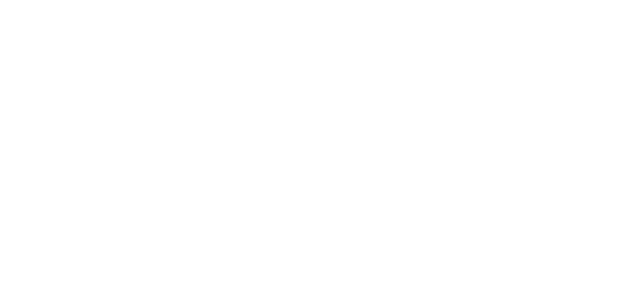
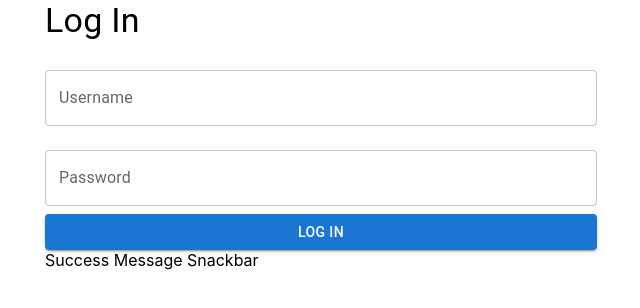
Before and after one commit to IanKlein6/CAP-Track, a React (Create React App) app in the folder frontend/myapp/: page /login in a window 1280 px wide. Before the commit this address had no page. Shown: the top 308 px of the page, without its empty margins (319-959 px from the left). Built offline with nearby package versions, Linux system fonts and the light colour scheme.

Commit message:
created login, dashboard, profile,

```diff
--- a/frontend/myapp/src/App.js
+++ b/frontend/myapp/src/App.js
@@ -3,7 +3,9 @@
 import { BrowserRouter as Router, Routes, Route } from 'react-router-dom';
 import HomeTestPage from './pages/HomeTestPage';
 import UserSignUp from './pages/UserSignUp';
-import LogInTest from './pages/LogInTest';
+import LogInTest from './pages/LoginTest';
+import Dashboard from './pages/DashboardPage';
+import Profile from './pages/ProfilePage';
 
 // Import other pages as needed
 
@@ -13,7 +15,9 @@
       <Routes>
         <Route path="/test" element={<HomeTestPage />} />
         <Route path="/signup" element={<UserSignUp />} />
-        <Route path="/logintest" element={<LogInTest />} />
+        <Route path="/login" element={<LogInTest />} />
+        <Route path="dashboard" element={<Dashboard />} />
+        <Route path="profile" element={<Profile />} />
         {/* Define other routes as needed */}
       </Routes>
     </Router>
--- a/frontend/myapp/src/pages/DashboardPage.js
+++ b/frontend/myapp/src/pages/DashboardPage.js
@@ -0,0 +1,31 @@
+import React from 'react';
+import { Button, Container, Typography } from '@mui/material';
+import { useNavigate } from 'react-router-dom';
+
+function Dashboard() {
+    const navigate = useNavigate();
+
+    const goToProfile = () => {
+        navigate('/profile'); // Update this path to match your profile page route
+    };
+
+    const goToForums = () => {
+        navigate('/forums'); // Update this path to match your forums page route
+    };
+
+    return (
+        <Container maxWidth="sm">
+            <Typography variant="h4" component="h1" gutterBottom>
+                Dashboard
+            </Typography>
+            <Button variant="contained" color="primary" onClick={goToProfile} fullWidth style={{ marginBottom: '10px' }}>
+                Go to Profile
+            </Button>
+            <Button variant="contained" color="secondary" onClick={goToForums} fullWidth>
+                Go to Forums
+            </Button>
+        </Container>
+    );
+}
+
+export default Dashboard;
--- /dev/null
+++ b/frontend/myapp/src/pages/LoginTest.js
@@ -0,0 +1,83 @@
+import React, { useState } from 'react';
+import { TextField, Button, Container, Typography, Snackbar } from '@mui/material';
+import axios from 'axios';
+
+function LogInTest() {
+    const [loginData, setLoginData] = useState({
+        username: '',
+        password: '',
+    });
+    const [openSnackbar, setOpenSnackbar] = useState(false);
+
+    const handleChange = (e) => {
+        setLoginData({
+            ...loginData,
+            [e.target.name]: e.target.value,
+        });
+    };
+
+    const handleSubmit = async (e) => {
+        e.preventDefault();
+        try {
+            const response = await axios.post('http://localhost:8000/api/login/', loginData);
+            console.log('Login successful:', response.data);
+            if (response.status === 200) {
+                // Assuming status code 200 means success
+                setOpenSnackbar(true); // Show success snackbar only if login is successful
+                // Redirect the user or perform other actions on successful login
+            }
+        } catch (error) {
+            console.error('There was an error logging in:', error.response);
+            // Here, you should handle login failure
+            // For example, you could show a different Snackbar message indicating the failure
+        }
+    };
+
+
+
+    const handleCloseSnackbar = () => {
+        setOpenSnackbar(false);
+    };
+
+    return (
+        <Container maxWidth="sm">
+            <Typography variant="h4" component="h1" gutterBottom>
+                Log In
+            </Typography>
+            <form onSubmit={handleSubmit}>
+                <TextField
+                    label="Username"
+                    variant="outlined"
+                    fullWidth
+                    margin="normal"
+                    name="username"
+                    value={loginData.username}
+                    onChange={handleChange}
+                />
+                <TextField
+                    label="Password"
+                    variant="outlined"
+                    fullWidth
+                    margin="normal"
+                    name="password"
+                    type="password"
+                    value={loginData.password}
+                    onChange={handleChange}
+                />
+                <Button type="submit" variant="contained" color="primary" fullWidth>
+                    Log In
+                </Button>
+            </form>
+
+            Success Message Snackbar
+            <Snackbar
+                open={openSnackbar}
+                autoHideDuration={6000}
+                onClose={handleCloseSnackbar}
+                message="Login successful!"
+            />
+        </Container>
+    );
+}
+
+export default LogInTest;
--- a/frontend/myapp/src/pages/ProfilePage.js
+++ b/frontend/myapp/src/pages/ProfilePage.js
@@ -0,0 +1,79 @@
+import React, { useEffect, useState } from 'react';
+import { Container, TextField, Button, Typography } from '@mui/material';
+import axios from 'axios';
+
+function Profile() {
+    const [userData, setUserData] = useState({
+        username: '',
+        email: '',
+        // Add other fields as necessary
+    });
+
+    useEffect(() => {
+        // Fetch user data on component mount
+        const fetchData = async () => {
+            try {
+                const response = await axios.get('http://localhost:8000/api/profile/');
+                setUserData(response.data);
+            } catch (error) {
+                console.error('Error fetching user data:', error);
+            }
+        };
+
+        fetchData();
+    }, []);
+
+    const handleChange = (e) => {
+        setUserData({
+            ...userData,
+            [e.target.name]: e.target.value,
+        });
+    };
+
+    const handleSubmit = async (e) => {
+        e.preventDefault();
+        try {
+            // Update user data
+            await axios.patch('http://localhost:8000/api/profile/', userData);
+            alert('Profile updated successfully!');
+        } catch (error) {
+            console.error('Error updating profile:', error);
+            alert('Failed to update profile.');
+        }
+    };
+
+    return (
+        <Container maxWidth="sm">
+            <Typography variant="h4" component="h1" gutterBottom>
+                User Profile
+            </Typography>
+            <form onSubmit={handleSubmit}>
+                <TextField
+                    label="Username"
+                    variant="outlined"
+                    fullWidth
+                    margin="normal"
+                    name="username"
+                    value={userData.username}
+                    onChange={handleChange}
+                />
+                <TextField
+                    label="Email"
+                    variant="outlined"
+                    fullWidth
+                    margin="normal"
+                    name="email"
+                    type="email"
+                    value={userData.email}
+                    onChange={handleChange}
+                />
+                {/* Add other fields as necessary */}
+                <Button type="submit" variant="contained" color="primary" fullWidth>
+                    Update Profile
+                </Button>
+            </form>
+        </Container>
+    );
+}
+
+export default Profile;
```
Also changed, not shown: 1 other file (tests, documents, lock files or other folders).
